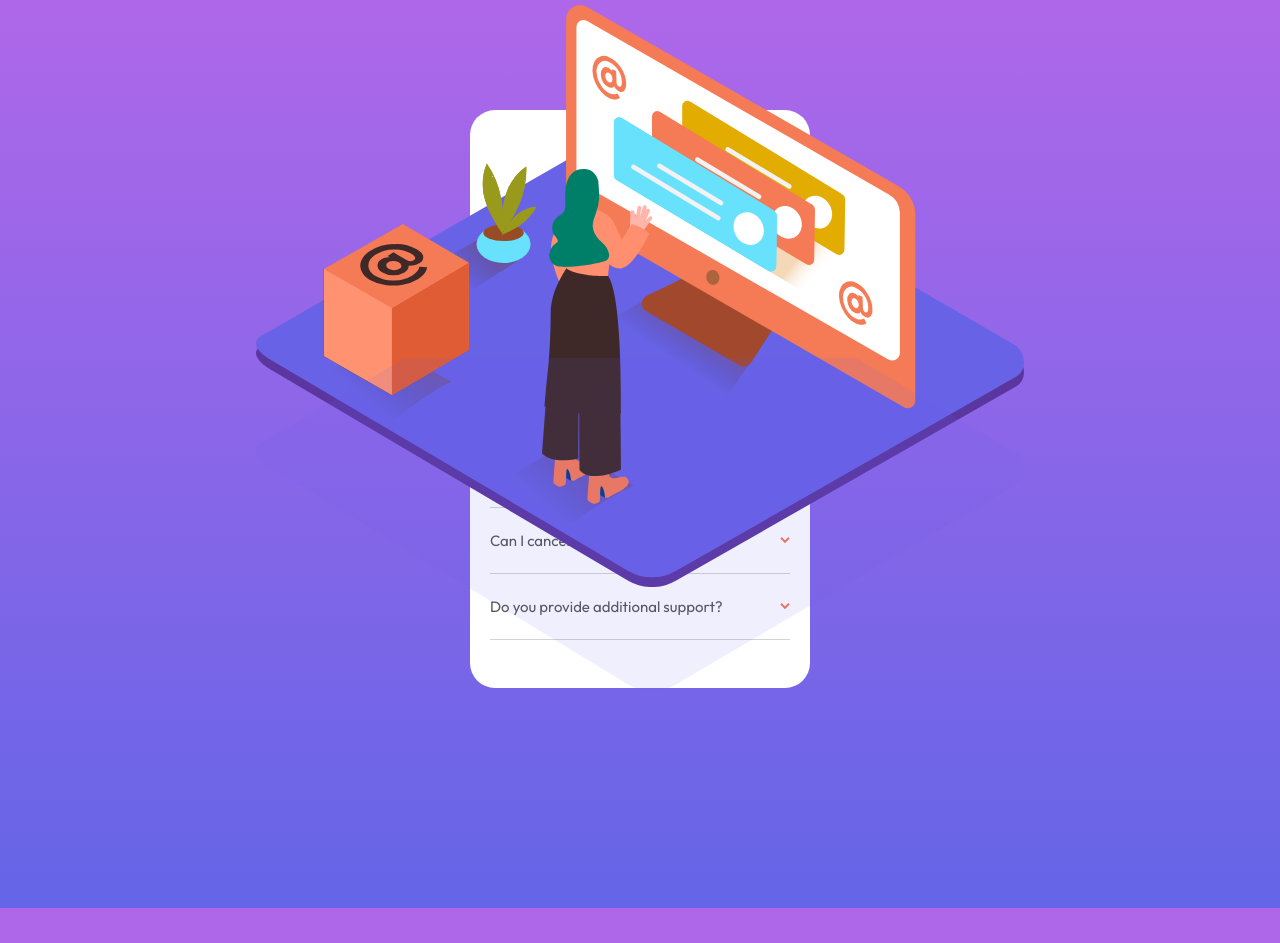
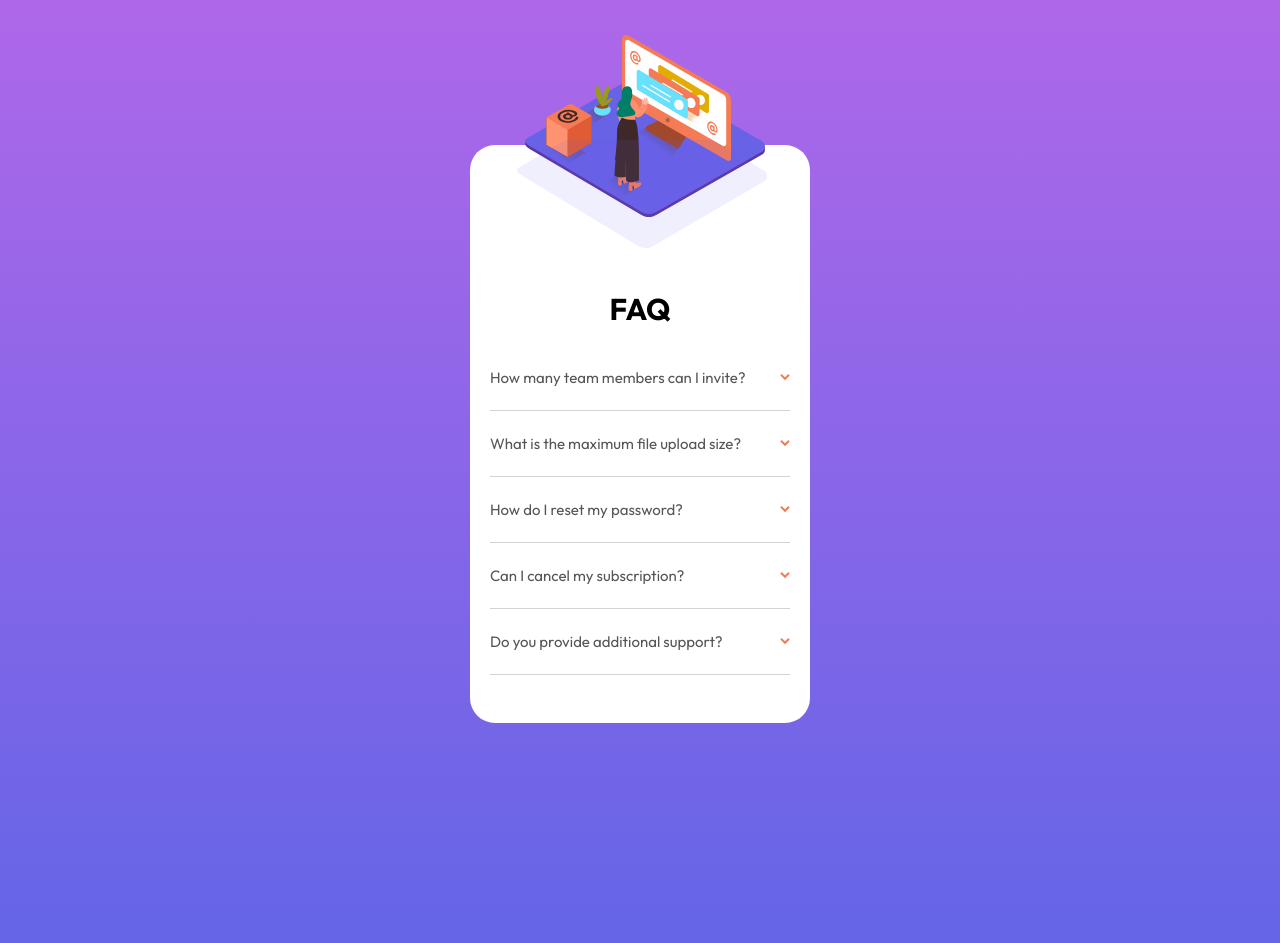
Before and after one commit to quintydj/FAQ-accordion-card, a plain HTML site: page index.html in a window 1280 px wide. Before the commit the page ends 908 px from the top, so only its background shows below. Drawn offline with Linux system fonts and the light colour scheme.

Commit message:
foto's aangepast in css en html

```diff
--- a/index.html
+++ b/index.html
@@ -15,8 +15,8 @@
   />
   <body>
     <article>
-      <div class="doos">
-        <img
+      <div class="foto">
+       <img
           class="vrouw"
           src="./images/illustration-woman-online-mobile.svg"
           alt="Illustration of a woman by the computer"
@@ -26,6 +26,8 @@
           src="./images/bg-pattern-mobile.svg"
           alt="Shadow from the illustration"
         />
+        </div>
+      <div class="doos">
         <div class="faq"><h1>FAQ</h1></div>
         <div class="vragen vragen1">
           <div class="vraag vraag1">
--- a/style.css
+++ b/style.css
@@ -7,7 +7,11 @@ body {
 article {
     display: flex;
     justify-content: center;
-    margin-top: 100px;
+    margin-top: 135px;
+}
+
+.foto {
+    position: sticky;
 }
 
 .doos {
@@ -20,17 +24,17 @@ article {
 }
 
 .vrouw {
-    width: 60vw;
+    width: 240px;
     position: absolute;
-    top: 5px;
-    left: 20vw;
+    top: -100px;
+    left: 65px;
 }
 
 .schaduw {
+    width: 250px;
     position: absolute;
-    left: 20vw;
-    width: 60vw;
-    top: 28vw;
+    top: 5px;
+    left: 57px;
 }
 
 .faq {
```
